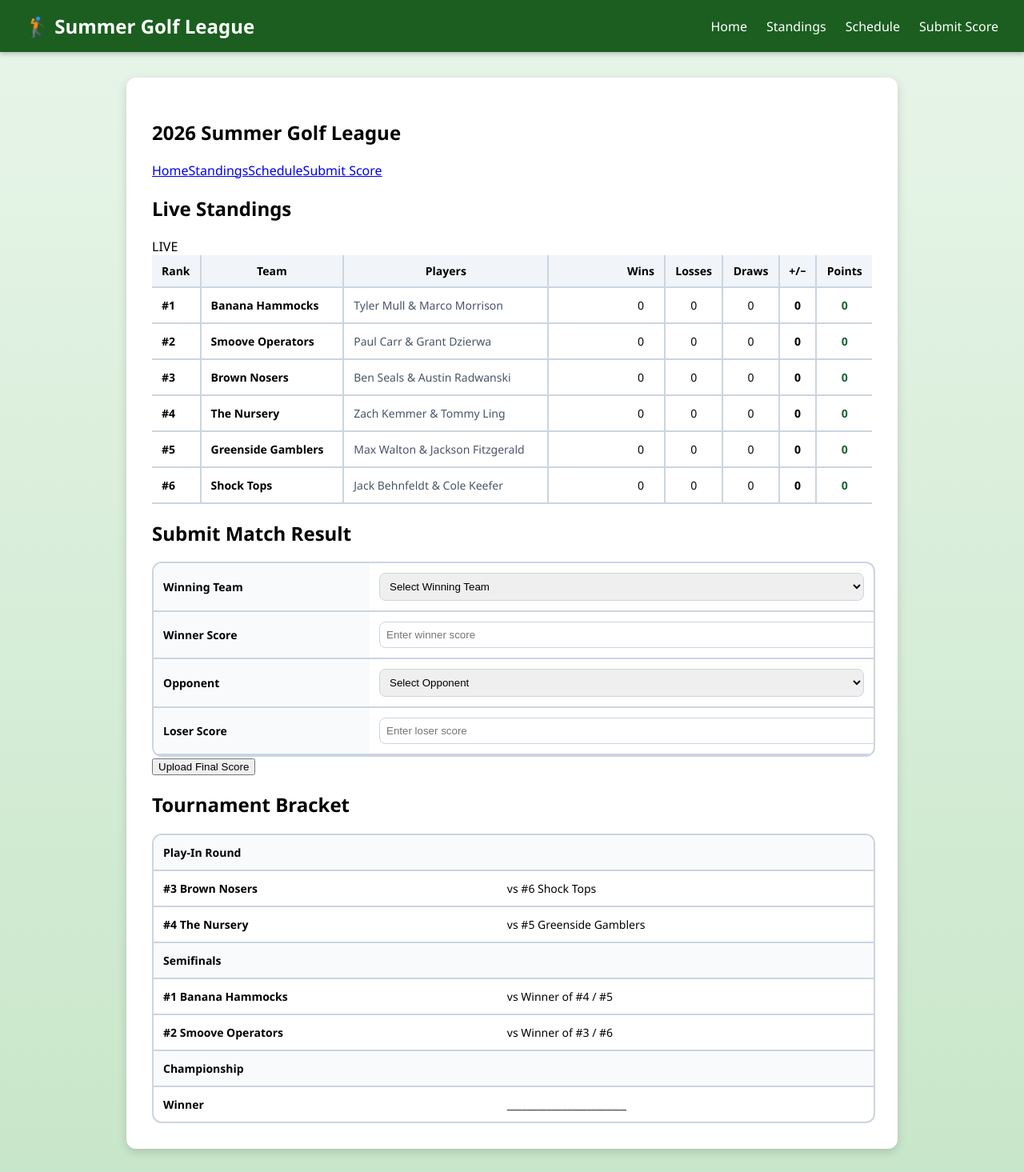
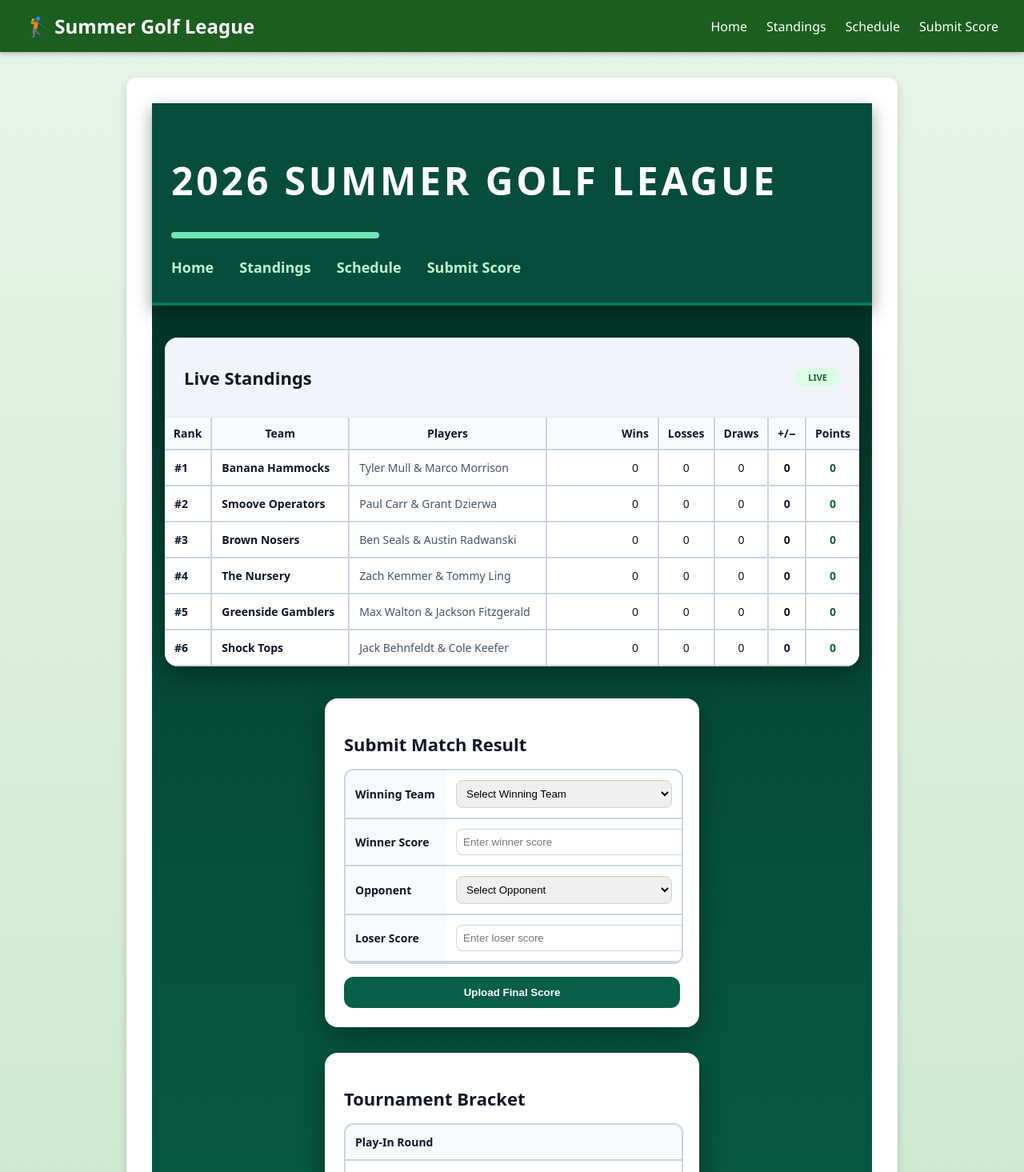
Before and after one commit to tymull24-max/Summer-Golf-League, a Next.js app: page / in a window 1280 px wide. Shown: the top 1465 px of the page at 80% size. Built offline with nearby package versions, Linux system fonts and the light colour scheme.

Commit message:
Update page.js

```diff
--- a/app/page.js
+++ b/app/page.js
@@ -72,42 +72,137 @@ export default function SummerGolfLeagueWebsite() {
   const seed6 = sorted[5];
 
   return (
-    <div className="min-h-screen bg-gradient-to-b from-green-950 via-green-900 to-green-800 text-white">
-
+    <div
+      style={{
+        minHeight: "100vh",
+        background: "linear-gradient(to bottom, #022c22, #064e3b, #065f46)",
+        color: "white",
+        fontFamily: "system-ui, -apple-system, BlinkMacSystemFont, sans-serif",
+      }}
+    >
       {/* HEADER */}
-      <nav className="w-full bg-green-900 text-white py-12 shadow-xl border-b-4 border-green-700">
-        <div className="max-w-7xl mx-auto px-6">
-
-          <h1 className="text-6xl font-extrabold tracking-wide text-white">
+      <header
+        style={{
+          width: "100%",
+          backgroundColor: "#064e3b",
+          color: "white",
+          padding: "32px 0",
+          boxShadow: "0 8px 20px rgba(0,0,0,0.4)",
+          borderBottom: "4px solid #047857",
+        }}
+      >
+        <div
+          style={{
+            maxWidth: "1120px",
+            margin: "0 auto",
+            padding: "0 24px",
+          }}
+        >
+          <h1
+            style={{
+              fontSize: "48px",
+              fontWeight: 900,
+              letterSpacing: "0.08em",
+              textTransform: "uppercase",
+            }}
+          >
             2026 Summer Golf League
           </h1>
 
-          <div className="w-64 h-2 bg-green-300 mt-4 mb-6 rounded-full"></div>
+          {/* Light green accent bar */}
+          <div
+            style={{
+              width: "260px",
+              height: "8px",
+              backgroundColor: "#6ee7b7",
+              marginTop: "16px",
+              marginBottom: "24px",
+              borderRadius: "999px",
+            }}
+          ></div>
 
-          <div className="flex gap-12 text-2xl font-semibold text-green-100">
-            <a href="#" className="hover:text-white transition">Home</a>
-            <a href="#standings" className="hover:text-white transition">Standings</a>
-            <a href="#schedule" className="hover:text-white transition">Schedule</a>
-            <a href="#submit" className="hover:text-white transition">Submit Score</a>
+          {/* Nav links under title, left side */}
+          <nav
+            style={{
+              display: "flex",
+              gap: "32px",
+              fontSize: "18px",
+              fontWeight: 600,
+              color: "#bbf7d0",
+            }}
+          >
+            <a href="#" style={{ color: "inherit", textDecoration: "none" }}>
+              Home
+            </a>
+            <a href="#standings" style={{ color: "inherit", textDecoration: "none" }}>
+              Standings
+            </a>
+            <a href="#schedule" style={{ color: "inherit", textDecoration: "none" }}>
+              Schedule
+            </a>
+            <a href="#submit" style={{ color: "inherit", textDecoration: "none" }}>
+              Submit Score
+            </a>
+          </nav>
         </div>
+      </header>
 
+      {/* MAIN CONTENT */}
+      <main
+        style={{
+          maxWidth: "1120px",
+          margin: "0 auto",
+          padding: "40px 16px 60px",
+        }}
+      >
+        {/* STANDINGS */}
+        <section
+          id="standings"
+          style={{
+            backgroundColor: "white",
+            color: "#0f172a",
+            borderRadius: "16px",
+            boxShadow: "0 10px 30px rgba(0,0,0,0.35)",
+            overflow: "hidden",
+            width: "100%",
+            marginBottom: "40px",
+          }}
+        >
+          <div
+            style={{
+              padding: "16px 24px",
+              borderBottom: "1px solid #e2e8f0",
+              backgroundColor: "#f1f5f9",
+              display: "flex",
+              alignItems: "center",
+              justifyContent: "space-between",
+            }}
+          >
+            <h2 style={{ fontSize: "22px", fontWeight: 800 }}>Live Standings</h2>
+            <div
+              style={{
+                backgroundColor: "#dcfce7",
+                color: "#166534",
+                padding: "4px 16px",
+                borderRadius: "999px",
+                fontSize: "11px",
+                fontWeight: 800,
+              }}
+            >
+              LIVE
             </div>
-      </nav>
-
-      <div className="max-w-7xl mx-auto px-4 py-10 space-y-10">
-
-        {/* FULL-WIDTH STANDINGS */}
-        <section id="standings" className="bg-white text-slate-900 rounded-2xl shadow-lg overflow-hidden w-full">
-
-          <div className="px-6 py-4 border-b bg-slate-100 flex items-center justify-between">
-            <h2 className="text-2xl font-bold tracking-tight">Live Standings</h2>
-            <div className="bg-green-100 text-green-700 px-4 py-1 rounded-full text-xs font-bold">LIVE</div>
           </div>
 
           <div style={{ width: "100%", overflowX: "auto" }}>
-            <table style={{ width: "100%", borderCollapse: "collapse", fontSize: "14px" }}>
+            <table
+              style={{
+                width: "100%",
+                borderCollapse: "collapse",
+                fontSize: "14px",
+              }}
+            >
               <thead>
-                <tr style={{ background: "#f1f5f9", borderBottom: "2px solid #cbd5e1" }}>
+                <tr style={{ background: "#f8fafc", borderBottom: "2px solid #cbd5e1" }}>
                   <th style={{ padding: "10px", borderRight: "2px solid #cbd5e1" }}>Rank</th>
                   <th style={{ padding: "10px", borderRight: "2px solid #cbd5e1" }}>Team</th>
                   <th style={{ padding: "10px", borderRight: "2px solid #cbd5e1" }}>Players</th>
@@ -119,19 +214,34 @@ export default function SummerGolfLeagueWebsite() {
                   <th style={{ padding: "10px" }}>Points</th>
                 </tr>
               </thead>
-
               <tbody>
                 {sorted.map((team, index) => (
                   <tr key={team.name} style={{ borderBottom: "2px solid #cbd5e1" }}>
-                    <td style={{ padding: "12px", borderRight: "2px solid #cbd5e1", fontWeight: "600" }}>#{index + 1}</td>
-                    <td style={{ padding: "12px", borderRight: "2px solid #cbd5e1", fontWeight: "700" }}>{team.name}</td>
-                    <td style={{ padding: "12px", borderRight: "2px solid #cbd5e1", color: "#475569" }}>{team.players.join(" & ")}</td>
+                    <td style={{ padding: "12px", borderRight: "2px solid #cbd5e1", fontWeight: 600 }}>
+                      #{index + 1}
+                    </td>
+                    <td style={{ padding: "12px", borderRight: "2px solid #cbd5e1", fontWeight: 700 }}>
+                      {team.name}
+                    </td>
+                    <td style={{ padding: "12px", borderRight: "2px solid #cbd5e1", color: "#475569" }}>
+                      {team.players.join(" & ")}
+                    </td>
                     <td style={{ padding: "12px 40px" }}></td>
-                    <td style={{ padding: "12px", borderRight: "2px solid #cbd5e1", textAlign: "center" }}>{team.wins}</td>
-                    <td style={{ padding: "12px", borderRight: "2px solid #cbd5e1", textAlign: "center" }}>{team.losses}</td>
-                    <td style={{ padding: "12px", borderRight: "2px solid #cbd5e1", textAlign: "center" }}>{team.draws}</td>
-                    <td style={{ padding: "12px", borderRight: "2px solid #cbd5e1", textAlign: "center", fontWeight: "600" }}>{team.strokeDiff}</td>
-                    <td style={{ padding: "12px", textAlign: "center", fontWeight: "700", color: "#166534" }}>{team.points}</td>
+                    <td style={{ padding: "12px", borderRight: "2px solid #cbd5e1", textAlign: "center" }}>
+                      {team.wins}
+                    </td>
+                    <td style={{ padding: "12px", borderRight: "2px solid #cbd5e1", textAlign: "center" }}>
+                      {team.losses}
+                    </td>
+                    <td style={{ padding: "12px", borderRight: "2px solid #cbd5e1", textAlign: "center" }}>
+                      {team.draws}
+                    </td>
+                    <td style={{ padding: "12px", borderRight: "2px solid #cbd5e1", textAlign: "center", fontWeight: 600 }}>
+                      {team.strokeDiff}
+                    </td>
+                    <td style={{ padding: "12px", textAlign: "center", fontWeight: 700, color: "#166534" }}>
+                      {team.points}
+                    </td>
                   </tr>
                 ))}
               </tbody>
@@ -139,102 +249,219 @@ export default function SummerGolfLeagueWebsite() {
           </div>
         </section>
 
-        {/* FLEXBOX LAYOUT — CENTERED, MEDIUM GAP */}
+        {/* BOTTOM TWO BOXES — CENTERED, SIDE BY SIDE */}
         <section
           id="submit"
-          className="flex flex-col lg:flex-row justify-center items-start gap-8 w-full"
+          style={{
+            display: "flex",
+            flexDirection: "column",
+            gap: "32px",
+          }}
         >
+          <div
+            style={{
+              display: "flex",
+              justifyContent: "center",
+              gap: "32px", // medium gap
+              flexWrap: "wrap",
+            }}
+          >
+            {/* LEFT CARD */}
+            <div
+              style={{
+                backgroundColor: "white",
+                color: "#0f172a",
+                borderRadius: "16px",
+                boxShadow: "0 10px 30px rgba(0,0,0,0.35)",
+                padding: "24px",
+                width: "100%",
+                maxWidth: "420px",
+                display: "flex",
+                flexDirection: "column",
+              }}
+            >
+              <h2 style={{ fontSize: "22px", fontWeight: 800, marginBottom: "16px" }}>
+                Submit Match Result
+              </h2>
 
-          {/* LEFT CARD */}
-          <div className="bg-white text-slate-900 rounded-2xl p-6 shadow-lg flex flex-col h-full w-full max-w-[420px]">
-            <h2 className="text-2xl font-bold mb-4">Submit Match Result</h2>
-
-            <div style={{ width: "100%", border: "2px solid #cbd5e1", borderRadius: "12px", overflow: "hidden" }}>
+              <div
+                style={{
+                  width: "100%",
+                  border: "2px solid #cbd5e1",
+                  borderRadius: "12px",
+                  overflow: "hidden",
+                }}
+              >
                 <table style={{ width: "100%", borderCollapse: "collapse", fontSize: "14px" }}>
                   <tbody>
-
                     <tr style={{ borderBottom: "2px solid #cbd5e1" }}>
-                    <td style={{ padding: "12px", fontWeight: "600", background: "#f8fafc", width: "30%" }}>Winning Team</td>
+                      <td
+                        style={{
+                          padding: "12px",
+                          fontWeight: 600,
+                          background: "#f8fafc",
+                          width: "30%",
+                        }}
+                      >
+                        Winning Team
+                      </td>
                       <td style={{ padding: "12px" }}>
                         <select
                           value={winner}
                           onChange={e => setWinner(e.target.value)}
-                        style={{ width: "100%", padding: "8px", borderRadius: "8px", border: "1px solid #cbd5e1" }}
+                          style={{
+                            width: "100%",
+                            padding: "8px",
+                            borderRadius: "8px",
+                            border: "1px solid #cbd5e1",
+                          }}
                         >
                           <option>Select Winning Team</option>
-                        {teams.map(team => <option key={team.name}>{team.name}</option>)}
+                          {teams.map(team => (
+                            <option key={team.name}>{team.name}</option>
+                          ))}
                         </select>
                       </td>
                     </tr>
 
                     <tr style={{ borderBottom: "2px solid #cbd5e1" }}>
-                    <td style={{ padding: "12px", fontWeight: "600", background: "#f8fafc" }}>Winner Score</td>
+                      <td
+                        style={{
+                          padding: "12px",
+                          fontWeight: 600,
+                          background: "#f8fafc",
+                        }}
+                      >
+                        Winner Score
+                      </td>
                       <td style={{ padding: "12px" }}>
                         <input
                           type="number"
                           value={winnerScore}
                           onChange={e => setWinnerScore(e.target.value)}
                           placeholder="Enter winner score"
-                        style={{ width: "100%", padding: "8px", borderRadius: "8px", border: "1px solid #cbd5e1" }}
+                          style={{
+                            width: "100%",
+                            padding: "8px",
+                            borderRadius: "8px",
+                            border: "1px solid #cbd5e1",
+                          }}
                         />
                       </td>
                     </tr>
 
                     <tr style={{ borderBottom: "2px solid #cbd5e1" }}>
-                    <td style={{ padding: "12px", fontWeight: "600", background: "#f8fafc" }}>Opponent</td>
+                      <td
+                        style={{
+                          padding: "12px",
+                          fontWeight: 600,
+                          background: "#f8fafc",
+                        }}
+                      >
+                        Opponent
+                      </td>
                       <td style={{ padding: "12px" }}>
                         <select
                           value={opponent}
                           onChange={e => setOpponent(e.target.value)}
-                        style={{ width: "100%", padding: "8px", borderRadius: "8px", border: "1px solid #cbd5e1" }}
+                          style={{
+                            width: "100%",
+                            padding: "8px",
+                            borderRadius: "8px",
+                            border: "1px solid #cbd5e1",
+                          }}
                         >
                           <option>Select Opponent</option>
-                        {teams.map(team => <option key={team.name}>{team.name}</option>)}
+                          {teams.map(team => (
+                            <option key={team.name}>{team.name}</option>
+                          ))}
                         </select>
                       </td>
                     </tr>
 
                     <tr style={{ borderBottom: "2px solid #cbd5e1" }}>
-                    <td style={{ padding: "12px", fontWeight: "600", background: "#f8fafc" }}>Loser Score</td>
+                      <td
+                        style={{
+                          padding: "12px",
+                          fontWeight: 600,
+                          background: "#f8fafc",
+                        }}
+                      >
+                        Loser Score
+                      </td>
                       <td style={{ padding: "12px" }}>
                         <input
                           type="number"
                           value={loserScore}
                           onChange={e => setLoserScore(e.target.value)}
                           placeholder="Enter loser score"
-                        style={{ width: "100%", padding: "8px", borderRadius: "8px", border: "1px solid #cbd5e1" }}
+                          style={{
+                            width: "100%",
+                            padding: "8px",
+                            borderRadius: "8px",
+                            border: "1px solid #cbd5e1",
+                          }}
                         />
                       </td>
                     </tr>
-
                   </tbody>
                 </table>
               </div>
 
               <button
                 onClick={submitMatch}
-              className="w-full bg-green-800 hover:bg-green-900 text-white font-semibold py-3 rounded-xl text-sm transition-colors mt-4"
+                style={{
+                  marginTop: "16px",
+                  width: "100%",
+                  backgroundColor: "#065f46",
+                  color: "white",
+                  fontWeight: 600,
+                  padding: "12px",
+                  borderRadius: "12px",
+                  border: "none",
+                  cursor: "pointer",
+                }}
               >
                 Upload Final Score
               </button>
             </div>
 
             {/* RIGHT CARD */}
-          <div className="bg-white text-slate-900 rounded-2xl p-6 shadow-lg flex flex-col h-full w-full max-w-[420px]">
-            <h2 className="text-2xl font-bold mb-4">Tournament Bracket</h2>
+            <div
+              style={{
+                backgroundColor: "white",
+                color: "#0f172a",
+                borderRadius: "16px",
+                boxShadow: "0 10px 30px rgba(0,0,0,0.35)",
+                padding: "24px",
+                width: "100%",
+                maxWidth: "420px",
+                display: "flex",
+                flexDirection: "column",
+              }}
+            >
+              <h2 style={{ fontSize: "22px", fontWeight: 800, marginBottom: "16px" }}>
+                Tournament Bracket
+              </h2>
 
-            <div style={{ width: "100%", border: "2px solid #cbd5e1", borderRadius: "12px", overflow: "hidden" }}>
+              <div
+                style={{
+                  width: "100%",
+                  border: "2px solid #cbd5e1",
+                  borderRadius: "12px",
+                  overflow: "hidden",
+                }}
+              >
                 <table style={{ width: "100%", borderCollapse: "collapse", fontSize: "14px" }}>
                   <tbody>
-
                     {/* Play-In */}
                     <tr style={{ background: "#f8fafc", borderBottom: "2px solid #cbd5e1" }}>
-                    <td style={{ padding: "12px", fontWeight: "700" }}>Play‑In Round</td>
+                      <td style={{ padding: "12px", fontWeight: 700 }}>Play‑In Round</td>
                       <td></td>
                     </tr>
 
                     <tr style={{ borderBottom: "2px solid #cbd5e1" }}>
-                    <td style={{ padding: "12px", fontWeight: "600" }}>
+                      <td style={{ padding: "12px", fontWeight: 600 }}>
                         #{sorted.indexOf(seed3) + 1} {seed3.name}
                       </td>
                       <td style={{ padding: "12px" }}>
@@ -243,7 +470,7 @@ export default function SummerGolfLeagueWebsite() {
                     </tr>
 
                     <tr style={{ borderBottom: "2px solid #cbd5e1" }}>
-                    <td style={{ padding: "12px", fontWeight: "600" }}>
+                      <td style={{ padding: "12px", fontWeight: 600 }}>
                         #{sorted.indexOf(seed4) + 1} {seed4.name}
                       </td>
                       <td style={{ padding: "12px" }}>
@@ -253,12 +480,12 @@ export default function SummerGolfLeagueWebsite() {
 
                     {/* Semifinals */}
                     <tr style={{ background: "#f8fafc", borderBottom: "2px solid #cbd5e1" }}>
-                    <td style={{ padding: "12px", fontWeight: "700" }}>Semifinals</td>
+                      <td style={{ padding: "12px", fontWeight: 700 }}>Semifinals</td>
                       <td></td>
                     </tr>
 
                     <tr style={{ borderBottom: "2px solid #cbd5e1" }}>
-                    <td style={{ padding: "12px", fontWeight: "600" }}>
+                      <td style={{ padding: "12px", fontWeight: 600 }}>
                         #{sorted.indexOf(seed1) + 1} {seed1.name}
                       </td>
                       <td style={{ padding: "12px" }}>
@@ -267,7 +494,7 @@ export default function SummerGolfLeagueWebsite() {
                     </tr>
 
                     <tr style={{ borderBottom: "2px solid #cbd5e1" }}>
-                    <td style={{ padding: "12px", fontWeight: "600" }}>
+                      <td style={{ padding: "12px", fontWeight: 600 }}>
                         #{sorted.indexOf(seed2) + 1} {seed2.name}
                       </td>
                       <td style={{ padding: "12px" }}>
@@ -277,22 +504,21 @@ export default function SummerGolfLeagueWebsite() {
 
                     {/* Championship */}
                     <tr style={{ background: "#f8fafc", borderBottom: "2px solid #cbd5e1" }}>
-                    <td style={{ padding: "12px", fontWeight: "700" }}>Championship</td>
+                      <td style={{ padding: "12px", fontWeight: 700 }}>Championship</td>
                       <td></td>
                     </tr>
 
                     <tr>
-                    <td style={{ padding: "12px", fontWeight: "600" }}>Winner</td>
+                      <td style={{ padding: "12px", fontWeight: 600 }}>Winner</td>
                       <td style={{ padding: "12px" }}>________________________</td>
                     </tr>
-
                   </tbody>
                 </table>
               </div>
             </div>
-
+          </div>
         </section>
-      </div>
+      </main>
     </div>
   );
 }
```
Lines whose indentation alone changed are shown as unchanged.
